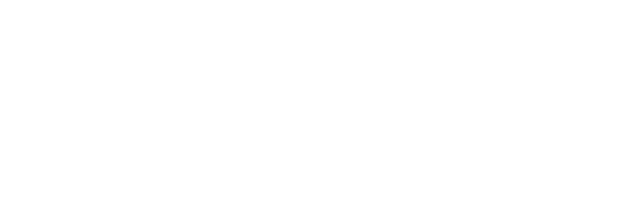
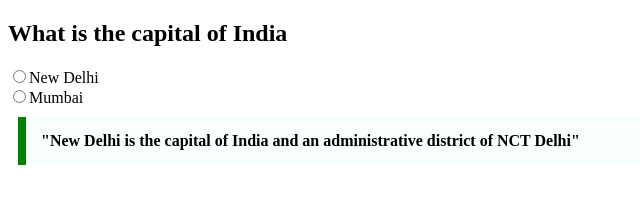
Before and after one commit to acciojob/trivia-Arpangeek, a website: page main.html in a window 1280 px wide. Shown: the whole page, without its empty margins (0-640 px from the left). Drawn offline with Linux system fonts and the light colour scheme.

Commit message:
created a submission

```diff
--- a/main.html
+++ b/main.html
@@ -8,6 +8,12 @@
 
 <body>
 	<!-- the entire body must be written by student -->
+	<div>
+		<h2>What is the capital of India</h2>
+		<input type="radio" name="state" value="New Delhi">New Delhi<br>
+		<input type="radio" name="state" value="Mumbai">Mumbai
+	</div>
+		<blockquote>"New Delhi is the capital of India and an administrative district of NCT Delhi"</blockquote>
     <script type="text/javascript" src="./script.js">
 </script>
 
--- a/styles.css
+++ b/styles.css
@@ -1,2 +1,8 @@
-
-/* Your CSS Code here. */
+blockquote {
+max-width: 600px;
+    margin: 10px;
+    padding: 15px;
+    border-left: 8px solid green;
+    background-color: #f8fffe;
+    font-weight: bold;
+}
```
